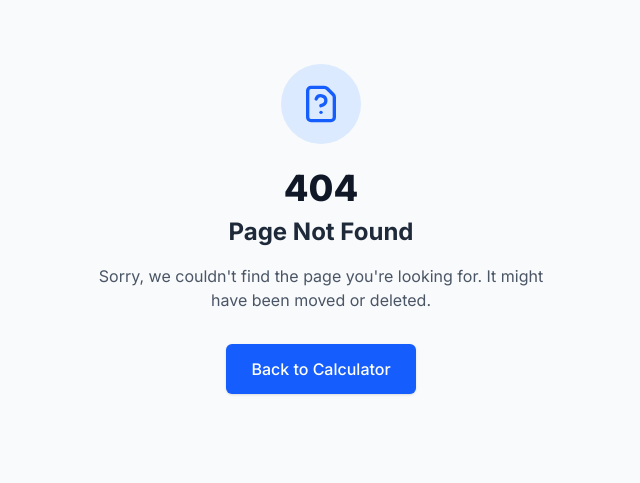
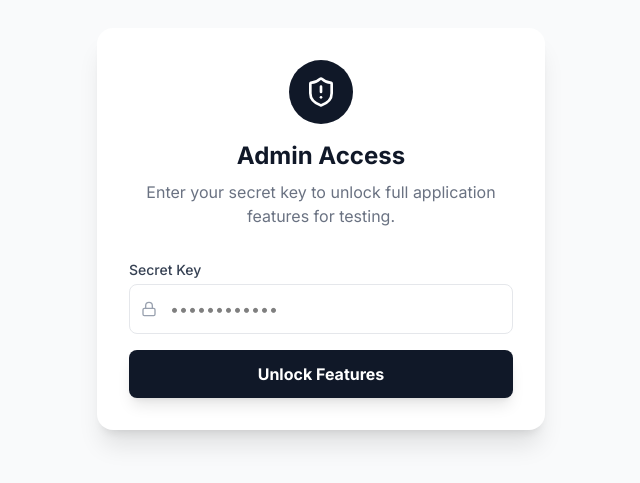
Before and after one commit to Edinam27/freelance-tax, a Next.js app: page /admin in a window 1280 px wide. Before the commit this address had no page. Shown: the part 171-654 px from the top of the page, without its empty margins (319-959 px from the left). Built offline with nearby package versions, Linux system fonts and the light colour scheme.

Commit message:
Add Admin Access feature for Pro unlocking

```diff
--- /dev/null
+++ b/app/admin/page.tsx
@@ -0,0 +1,89 @@
+"use client";
+
+import { useState } from 'react';
+import { useRouter } from 'next/navigation';
+import { Lock, CheckCircle, ShieldAlert } from 'lucide-react';
+
+export default function AdminPage() {
+  const [key, setKey] = useState('');
+  const [error, setError] = useState('');
+  const [loading, setLoading] = useState(false);
+  const router = useRouter();
+
+  const handleUnlock = async (e: React.FormEvent) => {
+    e.preventDefault();
+    setError('');
+    setLoading(true);
+
+    try {
+      // Validate key against API (to avoid exposing secret in client bundle)
+      const res = await fetch('/api/admin/verify', {
+        method: 'POST',
+        headers: { 'Content-Type': 'application/json' },
+        body: JSON.stringify({ key }),
+      });
+
+      const data = await res.json();
+
+      if (data.success) {
+        // Unlock Pro features in client
+        localStorage.setItem('hustle_finance_pro', 'true');
+        alert('Admin Access Granted: Pro features unlocked.');
+        router.push('/');
+      } else {
+        setError('Invalid Admin Key');
+      }
+    } catch (err) {
+      setError('Verification failed');
+    } finally {
+      setLoading(false);
+    }
+  };
+
+  return (
+    <main className="min-h-screen bg-gray-50 flex items-center justify-center p-4">
+      <div className="max-w-md w-full bg-white rounded-2xl shadow-xl p-8">
+        <div className="text-center mb-8">
+          <div className="w-16 h-16 bg-gray-900 text-white rounded-full flex items-center justify-center mx-auto mb-4">
+            <ShieldAlert className="w-8 h-8" />
+          </div>
+          <h1 className="text-2xl font-bold text-gray-900">Admin Access</h1>
+          <p className="text-gray-500 mt-2">Enter your secret key to unlock full application features for testing.</p>
+        </div>
+
+        <form onSubmit={handleUnlock} className="space-y-4">
+          <div>
+            <label className="block text-sm font-medium text-gray-700 mb-1">Secret Key</label>
+            <div className="relative">
+              <span className="absolute left-3 top-1/2 -translate-y-1/2 text-gray-400">
+                <Lock className="w-4 h-4" />
+              </span>
+              <input
+                type="password"
+                value={key}
+                onChange={(e) => setKey(e.target.value)}
+                className="w-full pl-10 pr-4 py-3 border border-gray-200 rounded-lg focus:ring-2 focus:ring-blue-500 outline-none transition-all"
+                placeholder="••••••••••••"
+              />
+            </div>
+          </div>
+
+          {error && (
+            <p className="text-sm text-red-600 bg-red-50 p-3 rounded-lg flex items-center gap-2">
+              <ShieldAlert className="w-4 h-4" />
+              {error}
+            </p>
+          )}
+
+          <button
+            type="submit"
+            disabled={loading}
+            className="w-full py-3 bg-gray-900 text-white rounded-lg font-bold hover:bg-gray-800 transition-colors shadow-lg disabled:opacity-70"
+          >
+            {loading ? 'Verifying...' : 'Unlock Features'}
+          </button>
+        </form>
+      </div>
+    </main>
+  );
+}
--- /dev/null
+++ b/app/api/admin/verify/route.ts
@@ -0,0 +1,21 @@
+import { NextResponse } from 'next/server';
+
+export async function POST(request: Request) {
+  try {
+    const { key } = await request.json();
+    const ADMIN_SECRET = process.env.ADMIN_SECRET_KEY;
+
+    if (!ADMIN_SECRET) {
+      console.error('ADMIN_SECRET_KEY is not defined in environment variables');
+      return NextResponse.json({ success: false, error: 'Server configuration error' }, { status: 500 });
+    }
+
+    if (key === ADMIN_SECRET) {
+      return NextResponse.json({ success: true });
+    } else {
+      return NextResponse.json({ success: false, error: 'Invalid Key' }, { status: 401 });
+    }
+  } catch (error) {
+    return NextResponse.json({ success: false, error: 'Internal Error' }, { status: 500 });
+  }
+}
```
